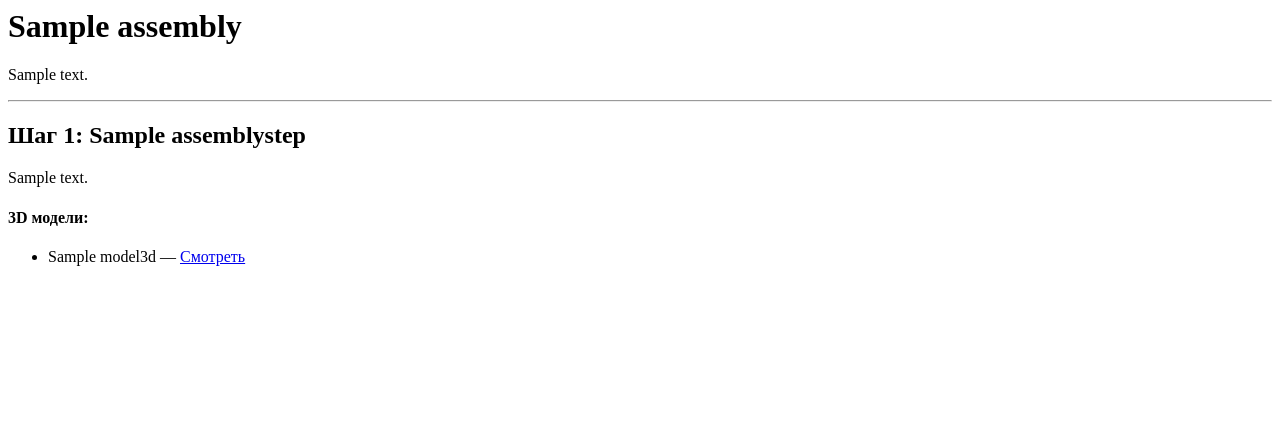
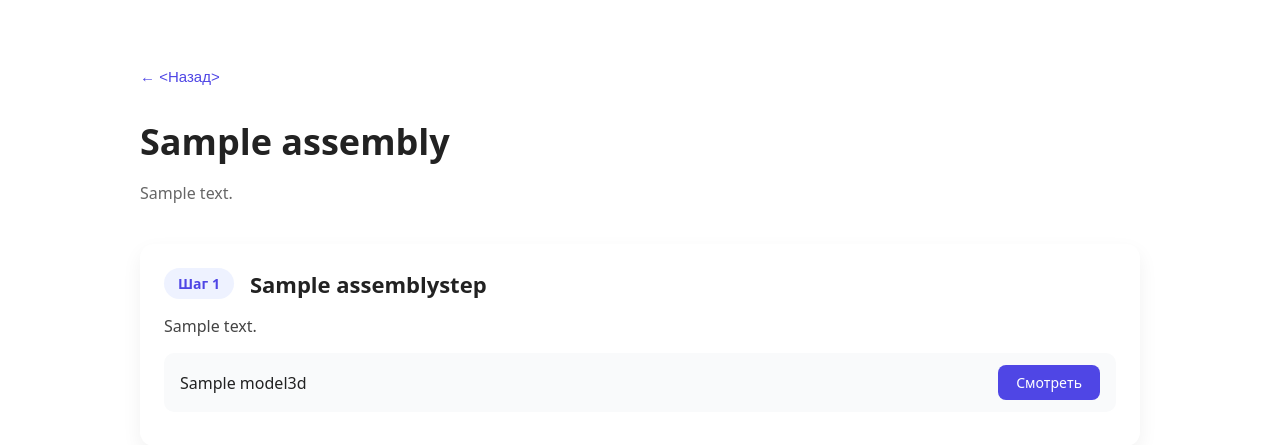
Before and after one commit to serzhan29/3D_objects, a Django app: page /assemblies/1/ in a window 1280 px wide. Shown: the top 445 px of the page. Run offline with Django 5.2, Linux system fonts and the light colour scheme; tables that the repository leaves empty hold one stand-in row (values such as "Sample post").

Commit message:
Небольшие изменения

```diff
--- a/main/templates/main/assembly_detail.html
+++ b/main/templates/main/assembly_detail.html
@@ -1,25 +1,41 @@
+{% load static %}
+<link rel="stylesheet" href="{% static 'css/assembly.css' %}">
+<div class="assembly-page">
+<button class="back-btn" onclick="history.back()">
+  ← <Назад></Назад>
+</button>
+
+  <header class="assembly-header">
     <h1>{{ assembly.title }}</h1>
     <p>{{ assembly.description }}</p>
+  </header>
 
-<hr>
+  <div class="steps">
 
     {% for step in steps %}
-  <div style="margin-bottom: 30px;">
-    <h2>Шаг {{ step.order }}: {{ step.title }}</h2>
-    <p>{{ step.description }}</p>
+      <div class="step-card">
+        <div class="step-header">
+          <span class="step-number">Шаг {{ step.order }}</span>
+          <h2>{{ step.title }}</h2>
+        </div>
 
-    <h4>3D модели:</h4>
-    <ul>
+        <p class="step-description">
+          {{ step.description }}
+        </p>
+
+        <ul class="models-list">
           {% for model in step.models_3d.all %}
-        <li>
-          {{ model.title }} —
-          <a href="{% url 'model_detail' model.pk %}">
+            <li class="model-item">
+              <span class="model-title">{{ model.title }}</span>
+              <a href="{% url 'model_detail' model.pk %}" class="view-btn">
                 Смотреть
               </a>
             </li>
           {% endfor %}
         </ul>
       </div>
-{% empty %}
-  <p>Шаги пока не добавлены.</p>
     {% endfor %}
+
+  </div>
+
+</div>
--- /dev/null
+++ b/static/css/assembly.css
@@ -0,0 +1,110 @@
+.assembly-page {
+  max-width: 1000px;
+  margin: 40px auto;
+  padding: 0 20px;
+  font-family: system-ui, -apple-system, BlinkMacSystemFont, sans-serif;
+  color: #222;
+}
+
+/* HEADER */
+.assembly-header {
+  margin-bottom: 40px;
+}
+
+.assembly-header h1 {
+  font-size: 36px;
+  margin-bottom: 10px;
+}
+
+.assembly-header p {
+  color: #666;
+  font-size: 16px;
+}
+
+/* STEP CARD */
+.step-card {
+  background: #fff;
+  border-radius: 14px;
+  padding: 24px;
+  margin-bottom: 24px;
+  box-shadow: 0 8px 20px rgba(0, 0, 0, 0.06);
+}
+
+.step-header {
+  display: flex;
+  align-items: center;
+  gap: 16px;
+}
+
+.step-number {
+  background: #eef2ff;
+  color: #4f46e5;
+  font-weight: 600;
+  padding: 6px 14px;
+  border-radius: 20px;
+  font-size: 14px;
+}
+
+.step-card h2 {
+  margin: 0;
+  font-size: 22px;
+}
+
+/* DESCRIPTION */
+.step-description {
+  margin: 16px 0;
+  color: #444;
+}
+
+/* MODELS LIST */
+.models-list {
+  list-style: none;
+  padding: 0;
+  margin: 0;
+}
+
+.model-item {
+  display: flex;
+  justify-content: space-between;
+  align-items: center;
+  background: #f9fafb;
+  border-radius: 10px;
+  padding: 12px 16px;
+  margin-bottom: 10px;
+}
+
+.model-title {
+  font-weight: 500;
+}
+
+/* BUTTON */
+.view-btn {
+  text-decoration: none;
+  background: #4f46e5;
+  color: #fff;
+  padding: 8px 18px;
+  border-radius: 8px;
+  font-size: 14px;
+  transition: background 0.2s ease;
+}
+
+.view-btn:hover {
+  background: #4338ca;
+}
+
+.back-btn {
+  margin: 20px auto 0;
+  display: inline-flex;
+  align-items: center;
+  gap: 6px;
+  background: transparent;
+  border: none;
+  color: #4f46e5;
+  font-size: 15px;
+  cursor: pointer;
+  padding: 8px 0;
+}
+
+.back-btn:hover {
+  text-decoration: underline;
+}
```
Also changed, not shown: static/js/3d_model.js (+36 -7 lines), static/js/controls.js (+20 -4 lines). Lines whose indentation alone changed are shown as unchanged.
